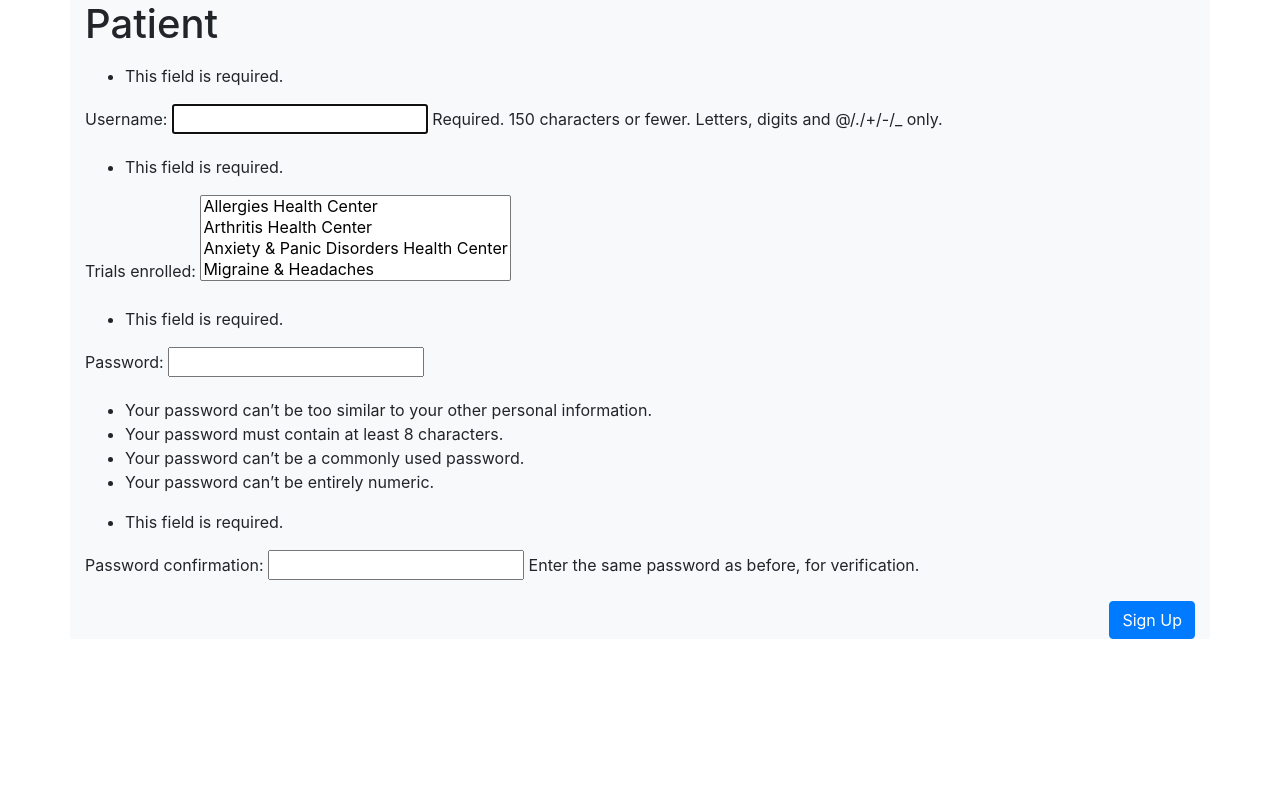
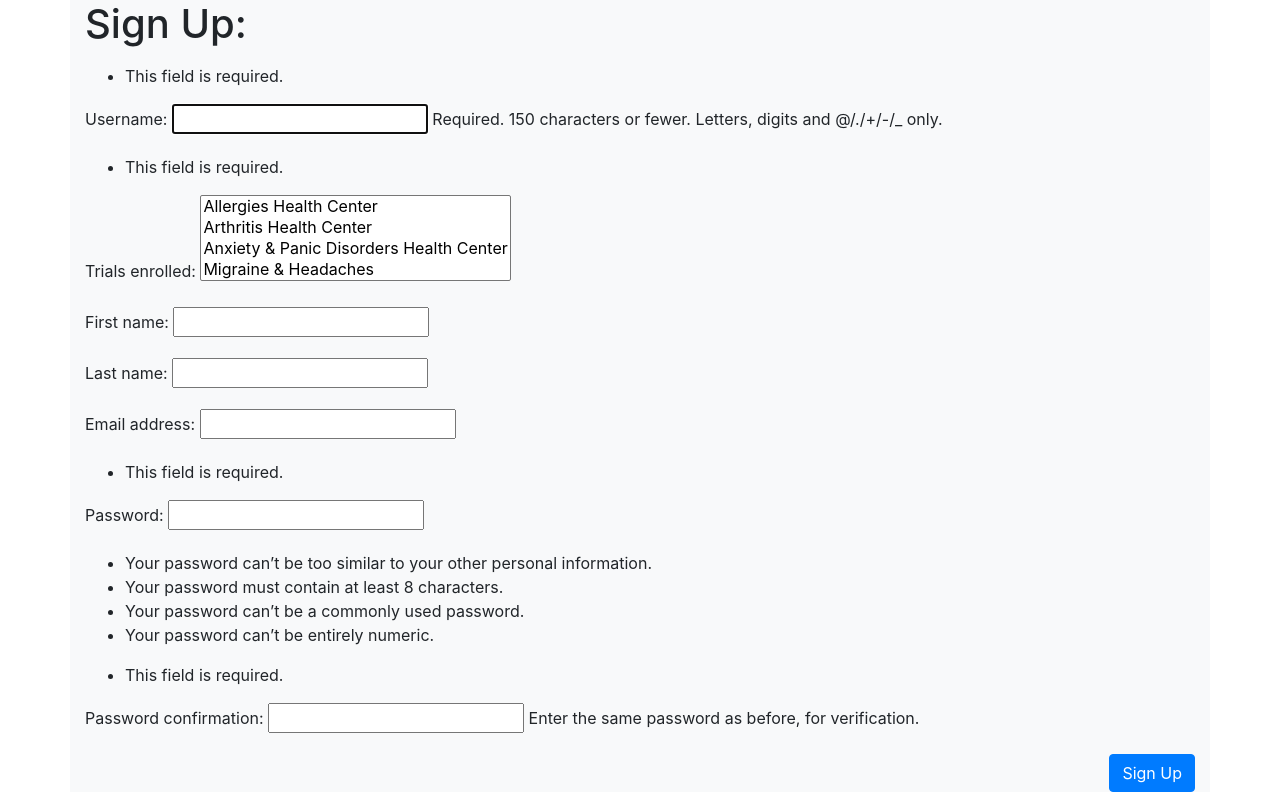
Before and after one commit to danish-wani/trialsite, a Django app: page /trialapp/signup_patient/ in a window 1280 px wide. Run offline with Django 3.2, Linux system fonts and the light colour scheme; data comes from the database, SQL or seed files in the repository; both versions use the stored data as it was after the commit; some libraries are stand-ins or nearby versions.

Commit message:
ADDED FEW FIELDS TO SIGN UP FORM
-added first name, last name and email field to sign up form
- deleted a rendundant signup form for patient

```diff
--- a/trialapp/forms.py
+++ b/trialapp/forms.py
@@ -15,14 +15,14 @@ class InvestigatorSignupForm(UserCreationForm):
 
     class Meta(UserCreationForm.Meta):
         model = Investigator
-        fields = UserCreationForm.Meta.fields #+ ('custom_field',)
+        fields = UserCreationForm.Meta.fields + ('first_name','last_name','email',)
 
 
 class OperatorSignupForm(UserCreationForm):
 
     class Meta(UserCreationForm.Meta):
         model = Operator
-        fields = UserCreationForm.Meta.fields +('creator',)
+        fields = UserCreationForm.Meta.fields +('creator','first_name','last_name','email',)
 
 
 class ListOperatorForm():
@@ -52,4 +52,4 @@ class PatientSignupForm(UserCreationForm):
 
     class Meta(UserCreationForm):
         model = Patient
-        fields = UserCreationForm.Meta.fields +('trials_enrolled',)
+        fields = UserCreationForm.Meta.fields +('trials_enrolled','first_name','last_name','email',)
--- a/trialapp/templates/trialapp/signup.html
+++ b/trialapp/templates/trialapp/signup.html
@@ -10,7 +10,7 @@
         <div class="container bg-light">
                 <form action="" method="POST">
                         <fieldset>
-                                <legend> <h1 class='txt-info'>User</h1> </legend>
+                                <legend> <h1 class='txt-info'>Sign Up:</h1> </legend>
                                 {% csrf_token %}
 				{{form.as_p}}
 				<input type="submit" value="Sign Up" class="btn btn-primary float-right">
--- a/trialapp/templates/trialapp/signupPatient.html
+++ /dev/null
@@ -1,21 +0,0 @@
-<!DOCTYPE html>
-<html>
-<head>
-        <title> SignUp </title>
-        <link rel="stylesheet" href="https://maxcdn.bootstrapcdn.com/bootstrap/4.0.0/css/bootstrap.min.css" integrity="sha384-Gn5384xqQ1aoWXA+058RXPxPg6fy4IWvTNh0E263XmFcJlSAwiGgFAW/dAiS6JXm" crossorigin="anonymous">
-        <script src="https://maxcdn.bootstrapcdn.com/bootstrap/4.0.0/js/bootstrap.min.js" integrity="sha384-JZR6Spejh4U02d8jOt6vLEHfe/JQGiRRSQQxSfFWpi1MquVdAyjUar5+76PVCmYl" crossorigin="anonymous"></script>
-</head>
-
-<body>
-        <div class="container bg-light">
-                <form action="" method="POST">
-                        <fieldset>
-                                <legend> <h1 class='txt-info'>Patient</h1> </legend>
-                                {% csrf_token %}
-                                {{form.as_p}}
-                                <input type="submit" value="Sign Up" class="btn btn-primary float-right">
-                        </fieldset>
-                </form>
-        </div>
-</body>
-</html>
--- a/trialapp/views.py
+++ b/trialapp/views.py
@@ -90,7 +90,7 @@ def signupPatient(request):
     else:
         form = PatientSignupForm(request.POST)
 
-    return render(request,'trialapp/signupPatient.html',{'form':form})
+    return render(request,'trialapp/signup.html',{'form':form})
 
 
 @login_required
```
Also changed, not shown: db.sqlite3, trialapp/models.py (line endings or trailing spaces), 1 other file.
